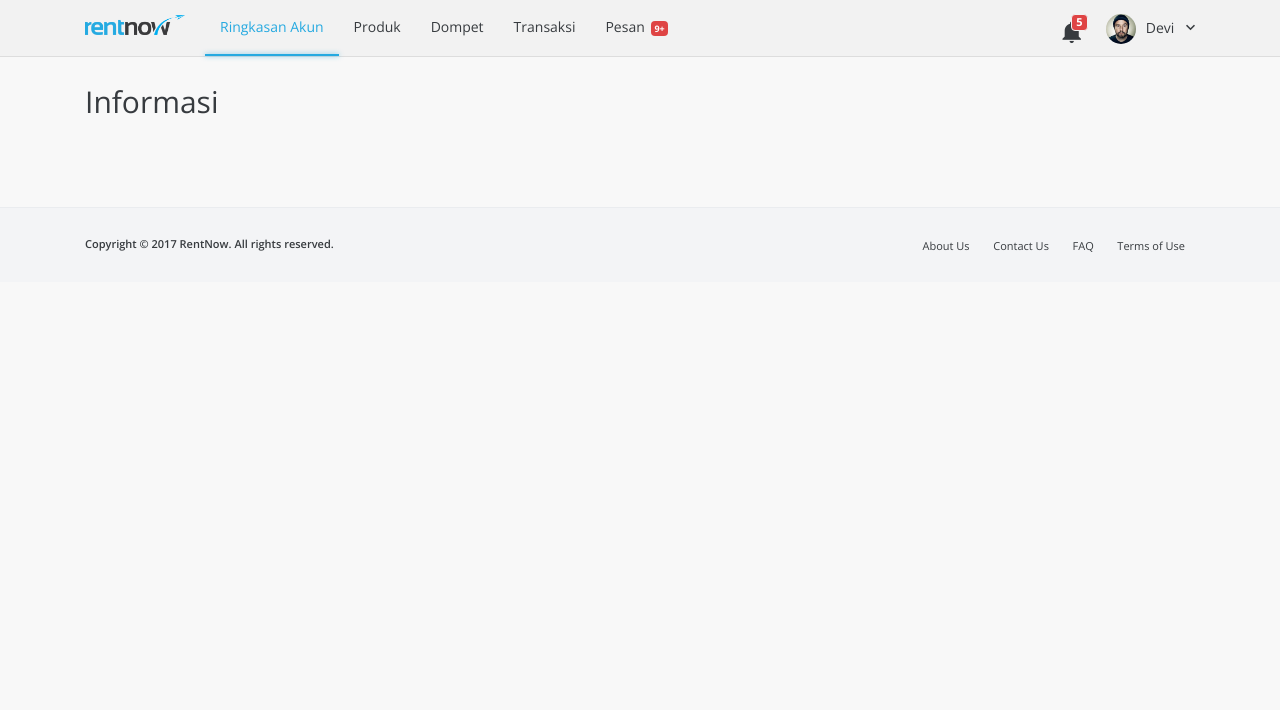
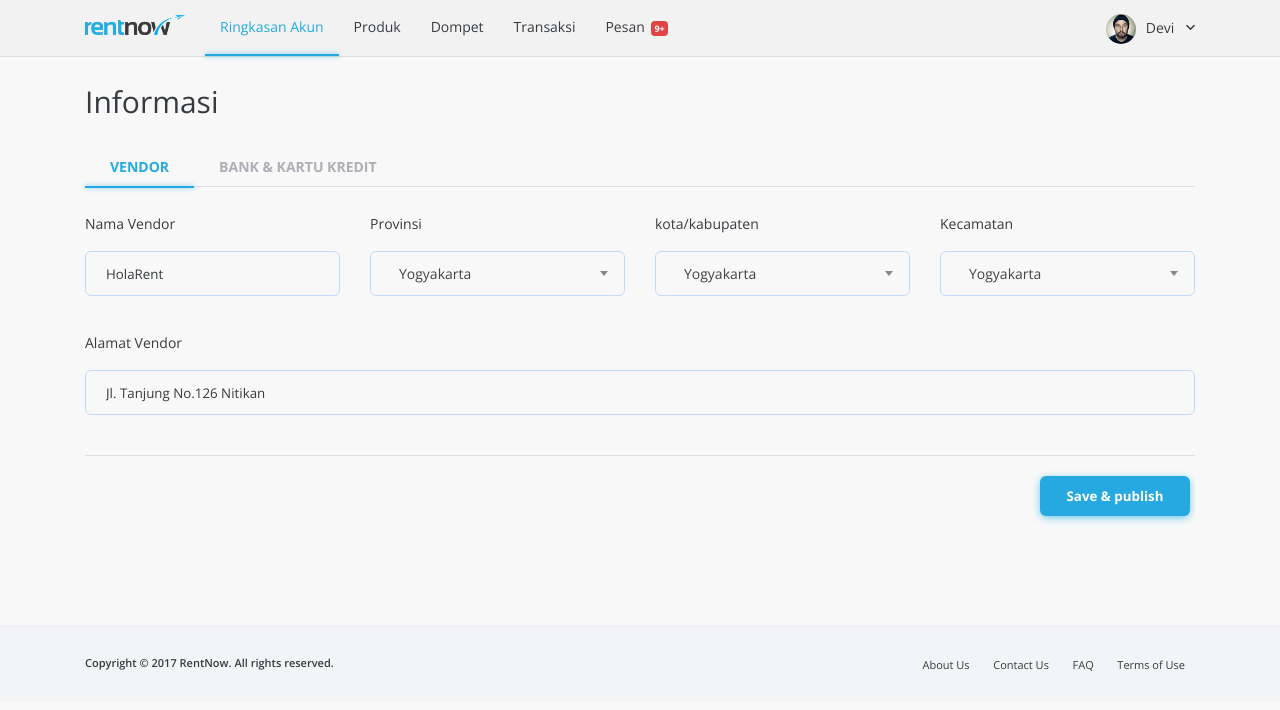
Before and after one commit to agilBAKA/rentnow-vendor, a PHP site: page /information in a window 1280 px wide. Shown: the top 710 px of the page. Run offline with PHP 8.4, Linux system fonts and the light colour scheme.

Commit message:
vendor infromation page

```diff
--- a/dev/scss/app.scss
+++ b/dev/scss/app.scss
@@ -5,8 +5,6 @@
 @import 'base/reset';
 @import 'base/base';
 @import 'base/typography';
-
-
 // Components
 @import 'components/navigation';
 @import 'components/button';
@@ -28,7 +26,7 @@
 @import 'pages/transaction';
 @import 'pages/properties';
 @import 'pages/wallet';
-// @import 'pages/search';
+@import 'pages/info';
 // @import 'pages/rent';
 // @import 'pages/profile';
 // @import 'pages/lease';
--- a/dev/scss/layout/_forms.scss
+++ b/dev/scss/layout/_forms.scss
@@ -62,6 +62,44 @@ form.default-form {
 		&.autoheight {
 			height: auto;
 		}
+	}
+
+	.select2  {
+		width: 100% !important;
+		background: transparent;
+		border-radius: 6px;
+		width: 100%;
+		outline: none;
+		height: 45px;
+		border:0;
+		font-family: $font-base;
+		font-weight: 600;
+		background: transparent;
+		color: $color-dark;
+		font-weight: 400;
+		margin-bottom: 20px;
+		transition:all 0.3s;
+		border: 1px solid #c2dafb;
+		.select2-selection__rendered {
+			line-height: 20px;
+		}
+
+		.select2-selection--single {
+			padding: 12px 20px;
+			background: transparent;
+			border:none;
+			height: 45px;
+
+		}
+
+		.select2-selection__arrow {
+			height: 40px;
+		    position: absolute;
+		    top: 1px;
+		    right: 10px;
+		    width: 20px;
+		}
+
 	}
 }
 
--- /dev/null
+++ b/dev/scss/pages/_info.scss
@@ -0,0 +1,9 @@
+.main-information {
+
+	// vendor
+	form.default-form {
+		border-top: 0px;
+		padding: 0px;
+		overflow: hidden;
+	}
+}
--- /dev/null
+++ b/dist/css/select.css
@@ -0,0 +1,308 @@
+.select2-container {
+  box-sizing: border-box;
+  display: inline-block;
+  margin: 0;
+  position: relative;
+  vertical-align: middle; }
+  .select2-container .select2-selection--single {
+    box-sizing: border-box;
+    cursor: pointer;
+    display: block;
+    height: 28px;
+    user-select: none;
+    -webkit-user-select: none; }
+    .select2-container .select2-selection--single .select2-selection__rendered {
+      display: block;
+      padding-left: 8px;
+      padding-right: 20px;
+      overflow: hidden;
+      text-overflow: ellipsis;
+      white-space: nowrap; }
+    .select2-container .select2-selection--single .select2-selection__clear {
+      position: relative; }
+  .select2-container[dir="rtl"] .select2-selection--single .select2-selection__rendered {
+    padding-right: 8px;
+    padding-left: 20px; }
+  .select2-container .select2-selection--multiple {
+    box-sizing: border-box;
+    cursor: pointer;
+    display: block;
+    min-height: 32px;
+    user-select: none;
+    -webkit-user-select: none; }
+    .select2-container .select2-selection--multiple .select2-selection__rendered {
+      display: inline-block;
+      overflow: hidden;
+      padding-left: 8px;
+      text-overflow: ellipsis;
+      white-space: nowrap; }
+  .select2-container .select2-search--inline {
+    float: left; }
+    .select2-container .select2-search--inline .select2-search__field {
+      box-sizing: border-box;
+      border: none;
+      font-size: 100%;
+      margin-top: 5px;
+      padding: 0; }
+      .select2-container .select2-search--inline .select2-search__field::-webkit-search-cancel-button {
+        -webkit-appearance: none; }
+
+.select2-dropdown {
+  background-color: white;
+  border: 1px solid #f8f8f8;
+  border-radius: 4px;
+  box-sizing: border-box;
+  box-shadow: 0px 0px 40px 0px rgba(4, 4, 4, 0.18);
+  display: block;
+  position: absolute;
+  left: -100000px;
+  width: 100%;
+  z-index: 1051; }
+
+.select2-results {
+  display: block; border-top: 1px solid #ddd; }
+
+.select2-results__options {
+  list-style: none;
+  margin: 0;
+  padding: 0;
+}
+
+.select2-results__options li {
+    padding: 10px 10px;
+}
+
+.select2-results__option {
+  padding: 6px;
+  user-select: none;
+  -webkit-user-select: none; }
+  .select2-results__option[aria-selected] {
+    cursor: pointer; }
+
+.select2-container--open .select2-dropdown {
+  left: 0; }
+
+.select2-container--open .select2-dropdown--above {
+  border-bottom: none;
+  border-bottom-left-radius: 0;
+  border-bottom-right-radius: 0; }
+
+.select2-container--open .select2-dropdown--below {
+  border-top: none;
+  border-top-left-radius: 0;
+  border-top-right-radius: 0; }
+
+.select2-search--dropdown {
+  display: block;
+  padding: 15px; }
+  .select2-search--dropdown .select2-search__field {
+    padding: 4px;
+    width: 100%;
+    box-sizing: border-box; }
+    .select2-search--dropdown .select2-search__field::-webkit-search-cancel-button {
+      -webkit-appearance: none; }
+  .select2-search--dropdown.select2-search--hide {
+    display: none; }
+
+.select2-close-mask {
+  border: 0;
+  margin: 0;
+  padding: 0;
+  display: block;
+  position: fixed;
+  left: 0;
+  top: 0;
+  min-height: 100%;
+  min-width: 100%;
+  height: auto;
+  width: auto;
+  opacity: 0;
+  z-index: 99;
+  background-color: #fff;
+  filter: alpha(opacity=0); }
+
+.select2-hidden-accessible {
+  border: 0 !important;
+  clip: rect(0 0 0 0) !important;
+  height: 1px !important;
+  margin: -1px !important;
+  overflow: hidden !important;
+  padding: 0 !important;
+  position: absolute !important;
+  width: 1px !important; }
+
+.select2-container--default .select2-selection--single {
+  background-color: #fff;
+  border: 1px solid #aaa;
+  border-radius: 4px; }
+  .select2-container--default .select2-selection--single .select2-selection__rendered {
+    color: #444;
+    line-height: 28px; }
+  .select2-container--default .select2-selection--single .select2-selection__clear {
+    cursor: pointer;
+    float: right;
+    font-weight: bold; }
+  .select2-container--default .select2-selection--single .select2-selection__placeholder {
+    color: #999; }
+  .select2-container--default .select2-selection--single .select2-selection__arrow {
+    height: 26px;
+    position: absolute;
+    top: 1px;
+    right: 1px;
+    width: 20px; }
+    .select2-container--default .select2-selection--single .select2-selection__arrow b {
+      border-color: #888 transparent transparent transparent;
+      border-style: solid;
+      border-width: 5px 4px 0 4px;
+      height: 0;
+      left: 50%;
+      margin-left: -4px;
+      margin-top: -2px;
+      position: absolute;
+      top: 50%;
+      width: 0; }
+
+.select2-container--default[dir="rtl"] .select2-selection--single .select2-selection__clear {
+  float: left; }
+
+.select2-container--default[dir="rtl"] .select2-selection--single .select2-selection__arrow {
+  left: 1px;
+  right: auto; }
+
+.select2-container--default.select2-container--disabled .select2-selection--single {
+  background-color: #eee;
+  cursor: default; }
+  .select2-container--default.select2-container--disabled .select2-selection--single .select2-selection__clear {
+    display: none; }
+
+.select2-container--default.select2-container--open .select2-selection--single .select2-selection__arrow b {
+  border-color: transparent transparent #888 transparent;
+  border-width: 0 4px 5px 4px; }
+
+.select2-container--default .select2-selection--multiple {
+  background-color: white;
+  border: 1px solid #aaa;
+  border-radius: 4px;
+  cursor: text; }
+  .select2-container--default .select2-selection--multiple .select2-selection__rendered {
+    box-sizing: border-box;
+    list-style: none;
+    margin: 0;
+    padding: 0 5px;
+    width: 100%; }
+    .select2-container--default .select2-selection--multiple .select2-selection__rendered li {
+      list-style: none; }
+  .select2-container--default .select2-selection--multiple .select2-selection__placeholder {
+    color: #999;
+    margin-top: 5px;
+    float: left; }
+  .select2-container--default .select2-selection--multiple .select2-selection__clear {
+    cursor: pointer;
+    float: right;
+    font-weight: bold;
+    margin-top: 5px;
+    margin-right: 10px; }
+  .select2-container--default .select2-selection--multiple .select2-selection__choice {
+    background-color: #e4e4e4;
+    border: 1px solid #aaa;
+    border-radius: 4px;
+    cursor: default;
+    float: left;
+    margin-right: 5px;
+    margin-top: 5px;
+    padding: 0 5px; }
+  .select2-container--default .select2-selection--multiple .select2-selection__choice__remove {
+    color: #999;
+    cursor: pointer;
+    display: inline-block;
+    font-weight: bold;
+    margin-right: 2px; }
+    .select2-container--default .select2-selection--multiple .select2-selection__choice__remove:hover {
+      color: #333; }
+
+.select2-container--default[dir="rtl"] .select2-selection--multiple .select2-selection__choice, .select2-container--default[dir="rtl"] .select2-selection--multiple .select2-selection__placeholder, .select2-container--default[dir="rtl"] .select2-selection--multiple .select2-search--inline {
+  float: right; }
+
+.select2-container--default[dir="rtl"] .select2-selection--multiple .select2-selection__choice {
+  margin-left: 5px;
+  margin-right: auto; }
+
+.select2-container--default[dir="rtl"] .select2-selection--multiple .select2-selection__choice__remove {
+  margin-left: 2px;
+  margin-right: auto; }
+
+.select2-container--default.select2-container--focus .select2-selection--multiple {
+  border: solid black 1px;
+  outline: 0; }
+
+.select2-container--default.select2-container--disabled .select2-selection--multiple {
+  background-color: #eee;
+  cursor: default; }
+
+.select2-container--default.select2-container--disabled .select2-selection__choice__remove {
+  display: none; }
+
+.select2-container--default.select2-container--open.select2-container--above .select2-selection--single, .select2-container--default.select2-container--open.select2-container--above .select2-selection--multiple {
+  border-top-left-radius: 0;
+  border-top-right-radius: 0; }
+
+.select2-container--default.select2-container--open.select2-container--below .select2-selection--single, .select2-container--default.select2-container--open.select2-container--below .select2-selection--multiple {
+  border-bottom-left-radius: 0;
+  border-bottom-right-radius: 0; }
+
+.select2-container--default .select2-search--dropdown .select2-search__field {
+    border: 1px solid #c2dafb;
+    border-radius: 4px;
+    height: 40px;
+    background: url(../images/search-select.png)no-repeat center right;}
+
+.select2-container--default .select2-search--inline .select2-search__field {
+  background: transparent;
+  border: none;
+  outline: 0;
+  box-shadow: none;
+  -webkit-appearance: textfield; }
+
+.select2-container--default .select2-results > .select2-results__options {
+  max-height: 170px;
+  overflow-y: auto;
+  padding: 15px;
+}
+
+.select2-container--default .select2-results__option[role=group] {
+  padding: 0; }
+
+.select2-container--default .select2-results__option[aria-disabled=true] {
+  color: #999; }
+
+.select2-container--default .select2-results__option[aria-selected=true] {
+  color: #25a9e0; font-weight: 900; }
+
+.select2-container--default .select2-results__option .select2-results__option {
+  padding-left: 1em; }
+  .select2-container--default .select2-results__option .select2-results__option .select2-results__group {
+    padding-left: 0; }
+  .select2-container--default .select2-results__option .select2-results__option .select2-results__option {
+    margin-left: -1em;
+    padding-left: 2em; }
+    .select2-container--default .select2-results__option .select2-results__option .select2-results__option .select2-results__option {
+      margin-left: -2em;
+      padding-left: 3em; }
+      .select2-container--default .select2-results__option .select2-results__option .select2-results__option .select2-results__option .select2-results__option {
+        margin-left: -3em;
+        padding-left: 4em; }
+        .select2-container--default .select2-results__option .select2-results__option .select2-results__option .select2-results__option .select2-results__option .select2-results__option {
+          margin-left: -4em;
+          padding-left: 5em; }
+          .select2-container--default .select2-results__option .select2-results__option .select2-results__option .select2-results__option .select2-results__option .select2-results__option .select2-results__option {
+            margin-left: -5em;
+            padding-left: 6em; }
+
+.select2-container--default .select2-results__option--highlighted[aria-selected] {
+  background-color: #5897fb;
+  color: white; }
+
+.select2-container--default .select2-results__group {
+  cursor: default;
+  display: block;
+  padding: 6px; }
--- a/modules/components/nav.php
+++ b/modules/components/nav.php
@@ -22,10 +22,10 @@
             </ul>
         </div>
         <div class="box-account">
-            <a href="notification.php" class="notif-global">
+            <!-- <a href="notification.php" class="notif-global">
                 <i class="zmdi zmdi-notifications"></i>
                 <span>5</span>
-            </a>
+            </a> -->
             <div class="account">
                 <figure class="avatar">
                     <img src="dist/images/avatar.jpg" alt="" class="img-cover">
--- a/modules/pages/information/index.php
+++ b/modules/pages/information/index.php
@@ -2,23 +2,55 @@
 <html lang="en">
 <head>
      <?php require 'modules/components/head.php'; ?>
+     <link href="dist/css/select.css" rel="stylesheet" />
 </head>
 <body>
    <?php require 'modules/components/nav.php'; ?>
 
 <!-- MAIN CONTENT -->
-<section class="main">
+<section class="main main-information">
    <div class="container">
        <div class="row">
 
-       		<div class="col-md-12">
- 	  			<!-- HEADER PAGE -->
+            <div class="col-md-12">
+                 <!-- HEADER PAGE -->
                 <header class="header-page">
                     <h1 class="title">Informasi</h1>
                 </header>
                 <!-- END HEADER PAGE -->
-       		</div>
-       		<div class="clearfix"></div>
+            </div>
+            <div class="clearfix"></div>
+
+            <!-- section Tabs -->
+            <div class="col-md-12">
+                <ul class="tabs">
+                    <li class="active" rel="vendor">vendor</li>
+                    <li rel="Bank">Bank &amp; Kartu Kredit</li>
+                </ul>
+                <div class="tab_container">
+                    <h3 class="d_active tab_drawer_heading" rel="vendor">vendor</h3>
+                    <div id="vendor" class="tab_content">
+                        <?php require 'modules/pages/information/vendor.php'; ?>
+                    </div>
+                    <!-- #vendor -->
+                    <h3 class="tab_drawer_heading" rel="Bank">Bank &amp; Kartu Kredit</h3>
+                    <div id="Bank" class="tab_content">
+                        <?php require 'modules/pages/information/bank.php'; ?>
+                    </div>
+                    <!-- #Bank -->
+                </div>
+                <!-- .tab_container -->
+            </div>
+            <!-- end section Tabs -->
+
+
+
+            <div class="clearfix"></div>
+
+            <!-- table transaction -->
+
+            <!-- end Table transaction -->
+
        </div>
    </div>
 
@@ -26,8 +58,14 @@
 <!--  END MAIN CONTENT -->
 
    <?php require 'modules/components/footer.php'; ?>
+   <?php require 'all-javascript.php'; ?>
+    <script src="https://cdnjs.cloudflare.com/ajax/libs/select2/4.0.3/js/select2.min.js"></script>
+   <script type="text/javascript">
+      $("select.select-provinsi").select2();
+      $("select.select-kota").select2();
+      $("select.select-kecamatan").select2();
+   </script>
 
-   <?php require 'all-javascript.php'; ?>
 
 </body>
 </html>
--- /dev/null
+++ b/modules/pages/information/vendor.php
@@ -0,0 +1,147 @@
+<form action="" class="default-form">
+
+    <div class="row">
+
+        <div class="col-md-3">
+            <div class="field">
+                <label> Nama Vendor</label>
+                <input type="text" placeholder="Tulis nama Vendor" value="HolaRent">
+            </div>
+        </div>
+        <div class="col-md-3">
+            <div class="field">
+                <label> Provinsi</label>
+                <select class="select-provinsi">
+				    <option value="aceh">Aceh</option>
+					<option value="Sumut">Sumatera Utara</option>
+					<option value="sumbar">Sumatera Barat</option>
+					<option value="Riau">Riau</option>
+					<option value="Jambi">Jambi</option>
+					<option value="Sumsel">Sumatera Selatan</option>
+					<option value="Bengkulu">Bengkulu</option>
+					<option value="Lampung">Lampung</option>
+					<option value="BaBel">Kep. Bangka Belitung</option>
+					<option value="kepRiau">Kepulauan Riau</option>
+					<option value="Jakarta">Jakarta</option>
+					<option value="Jabar">Jawa Barat</option>
+					<option value="Banten">Banten</option>
+					<option value="Jateng">Jawa Tengah</option>
+					<option value="Yogyakarta" selected>Yogyakarta</option>
+					<option value="Jatim">Jawa Timur</option>
+					<option value="Kalbar">Kalimantan Barat</option>
+					<option value="Kalteng">Kalimantan Tengah</option>
+					<option value="Kalsel">Kalimantan Selatan</option>
+					<option value="Kaltim">Kalimantan Timur</option>
+					<option value="Kaltra">Kalimantan Utara</option>
+					<option value="Bali">Bali</option>
+					<option value="NTT">Nusa Tenggara Timur</option>
+					<option value="NTB">Nusa Tenggara Barat</option>
+					<option value="Sulut">Sulawesi Utara</option>
+					<option value="Sulteng">Sulawesi Tengah</option>
+					<option value="Sulsel">Sulawesi Selatan</option>
+					<option value="Sultengg">Sulawesi Tenggara</option>
+					<option value="Sulbar">Sulawesi Barat</option>
+					<option value="Gorontalo">Gorontalo</option>
+					<option value="Maluku">Maluku</option>
+					<option value="Maluku Utara">Maluku Utara</option>
+					<option value="Papua">Papua</option>
+					<option value="Papua Barat">Papua Barat</option>
+				</select>
+            </div>
+        </div>
+        <div class="col-md-3">
+            <div class="field">
+                <label> kota/kabupaten</label>
+                <select class="select-kota">
+				    <option value="aceh">Aceh</option>
+					<option value="Sumut">Sumatera Utara</option>
+					<option value="sumbar">Sumatera Barat</option>
+					<option value="Riau">Riau</option>
+					<option value="Jambi">Jambi</option>
+					<option value="Sumsel">Sumatera Selatan</option>
+					<option value="Bengkulu">Bengkulu</option>
+					<option value="Lampung">Lampung</option>
+					<option value="BaBel">Kep. Bangka Belitung</option>
+					<option value="kepRiau">Kepulauan Riau</option>
+					<option value="Jakarta">Jakarta</option>
+					<option value="Jabar">Jawa Barat</option>
+					<option value="Banten">Banten</option>
+					<option value="Jateng">Jawa Tengah</option>
+					<option value="Yogyakarta" selected>Yogyakarta</option>
+					<option value="Jatim">Jawa Timur</option>
+					<option value="Kalbar">Kalimantan Barat</option>
+					<option value="Kalteng">Kalimantan Tengah</option>
+					<option value="Kalsel">Kalimantan Selatan</option>
+					<option value="Kaltim">Kalimantan Timur</option>
+					<option value="Kaltra">Kalimantan Utara</option>
+					<option value="Bali">Bali</option>
+					<option value="NTT">Nusa Tenggara Timur</option>
+					<option value="NTB">Nusa Tenggara Barat</option>
+					<option value="Sulut">Sulawesi Utara</option>
+					<option value="Sulteng">Sulawesi Tengah</option>
+					<option value="Sulsel">Sulawesi Selatan</option>
+					<option value="Sultengg">Sulawesi Tenggara</option>
+					<option value="Sulbar">Sulawesi Barat</option>
+					<option value="Gorontalo">Gorontalo</option>
+					<option value="Maluku">Maluku</option>
+					<option value="Maluku Utara">Maluku Utara</option>
+					<option value="Papua">Papua</option>
+					<option value="Papua Barat">Papua Barat</option>
+				</select>
+            </div>
+        </div>
+        <div class="col-md-3">
+            <div class="field">
+                <label> Kecamatan</label>
+                <select class="select-kecamatan">
+				    <option value="aceh">Aceh</option>
+					<option value="Sumut">Sumatera Utara</option>
+					<option value="sumbar">Sumatera Barat</option>
+					<option value="Riau">Riau</option>
+					<option value="Jambi">Jambi</option>
+					<option value="Sumsel">Sumatera Selatan</option>
+					<option value="Bengkulu">Bengkulu</option>
+					<option value="Lampung">Lampung</option>
+					<option value="BaBel">Kep. Bangka Belitung</option>
+					<option value="kepRiau">Kepulauan Riau</option>
+					<option value="Jakarta">Jakarta</option>
+					<option value="Jabar">Jawa Barat</option>
+					<option value="Banten">Banten</option>
+					<option value="Jateng">Jawa Tengah</option>
+					<option value="Yogyakarta" selected>Yogyakarta</option>
+					<option value="Jatim">Jawa Timur</option>
+					<option value="Kalbar">Kalimantan Barat</option>
+					<option value="Kalteng">Kalimantan Tengah</option>
+					<option value="Kalsel">Kalimantan Selatan</option>
+					<option value="Kaltim">Kalimantan Timur</option>
+					<option value="Kaltra">Kalimantan Utara</option>
+					<option value="Bali">Bali</option>
+					<option value="NTT">Nusa Tenggara Timur</option>
+					<option value="NTB">Nusa Tenggara Barat</option>
+					<option value="Sulut">Sulawesi Utara</option>
+					<option value="Sulteng">Sulawesi Tengah</option>
+					<option value="Sulsel">Sulawesi Selatan</option>
+					<option value="Sultengg">Sulawesi Tenggara</option>
+					<option value="Sulbar">Sulawesi Barat</option>
+					<option value="Gorontalo">Gorontalo</option>
+					<option value="Maluku">Maluku</option>
+					<option value="Maluku Utara">Maluku Utara</option>
+					<option value="Papua">Papua</option>
+					<option value="Papua Barat">Papua Barat</option>
+				</select>
+            </div>
+        </div>
+		<div class="col-md-12">
+            <div class="field">
+                <label> Alamat Vendor</label>
+                <input type="text" placeholder="Tulis alamat Vendor" value="Jl. Tanjung No.126 Nitikan">
+            </div>
+        </div>
+
+        <div class="action-form">
+            <button class="btn-primary">Save &amp; publish</button>
+        </div>
+
+    </div>
+
+</form>
```
Also changed, not shown: other parts of dev/scss/layout/_forms.scss (+0 -31 lines), dev/scss/pages/_search.scss (deleted, +0 -61 lines), dist/css/app.css, modules/pages/information/bank.php (added).
